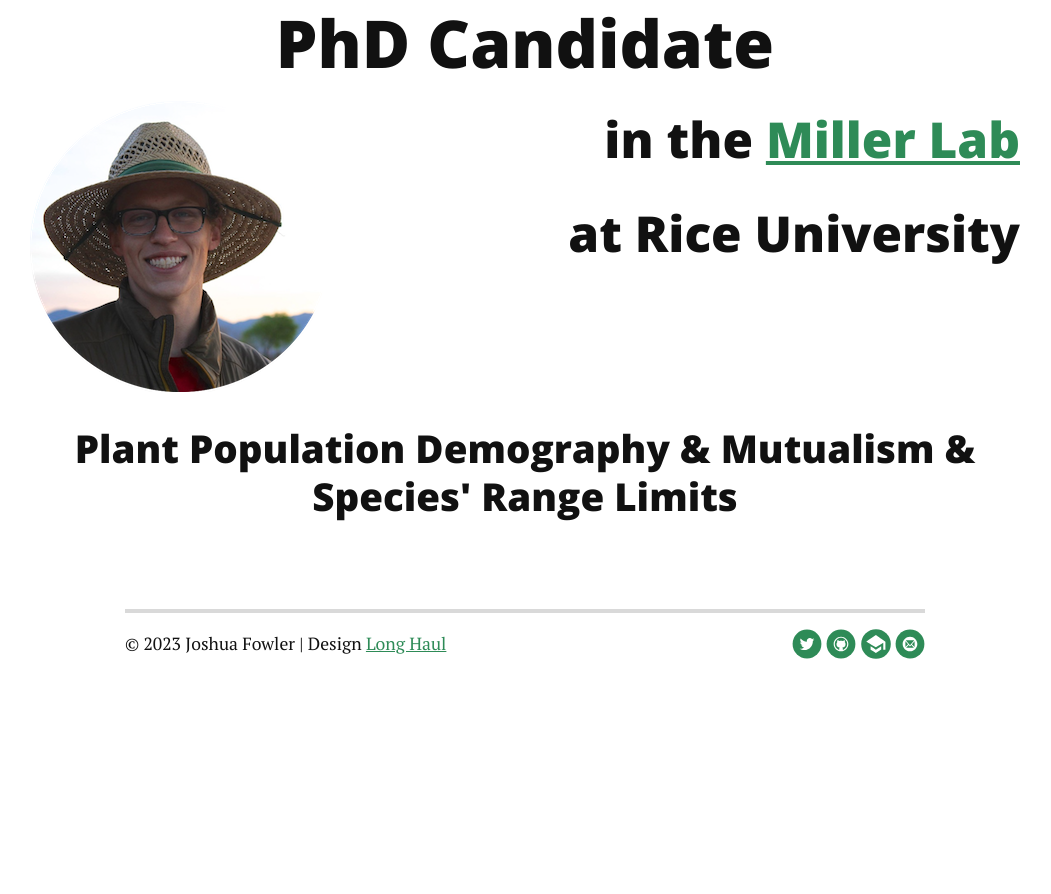
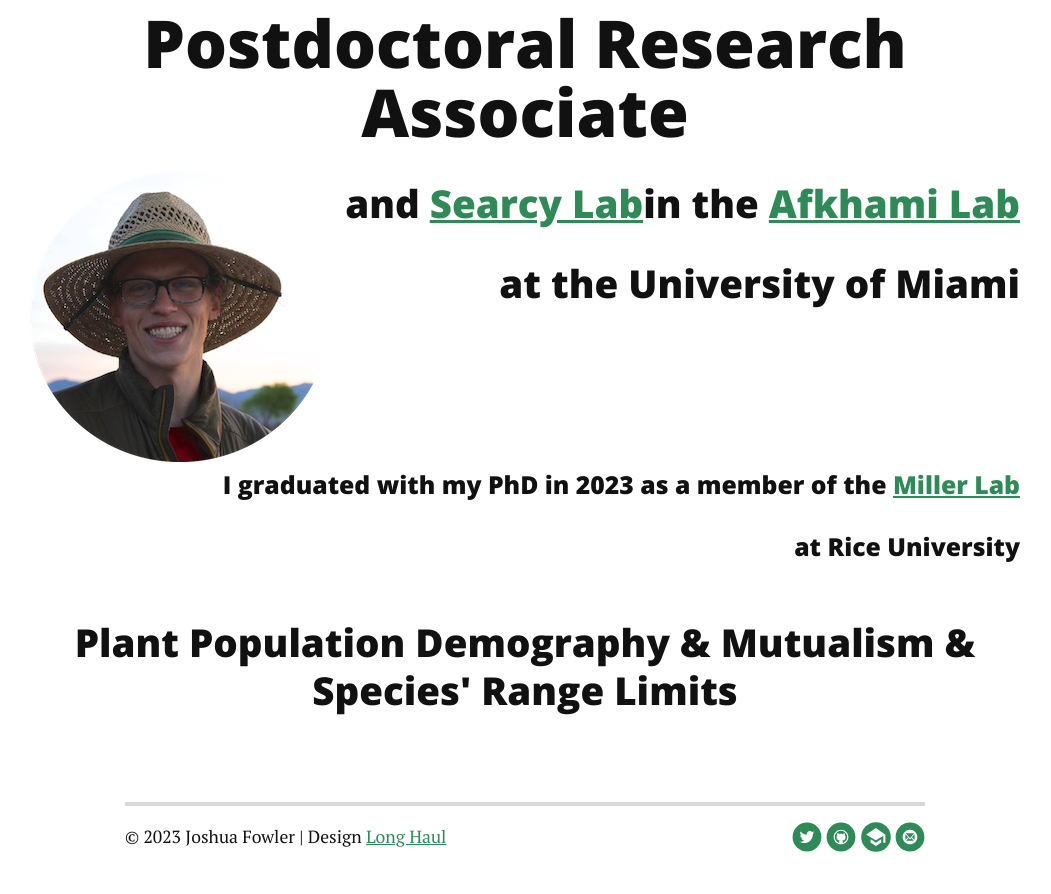
Before and after one commit to joshuacfowler/joshuacfowler.github.io, a Jekyll site: the page built from index.html, in a window 1280 px wide. Shown: the part 330-1224 px from the top of the page, without its empty margins (115-1166 px from the left). Built offline with Jekyll 4.4.1, drawn with Linux system fonts in a browser that asks for light colours; nearby versions of some CDN libraries; the list of posts is cut into pages by our own code; before the commit the page ends 1030 px from its top, so only the background shows below that.

Commit message:
Update index.html

```diff
--- a/index.html
+++ b/index.html
@@ -4,11 +4,15 @@
 ---
 
 <div class="home" id="home">
-  <h1 class="PageTitle" style="text-align:center"> PhD Candidate </h1>
+  <h1 class="PageTitle" style="text-align:center"> Postdoctoral Research Associate </h1>
   <div>
      <img src="/assets/img/portrait.png" style="float:left">
-        <h2 style="float:right"> in the <a href="https://millerlabrice.github.io/"> Miller Lab</a></h2>
-        <h2 style="float:right">at Rice University</h2>
+        <h3 style="float:right"> in the <a href="https://michelleafkhami.wordpress.com/"> Afkhami Lab</a></h3>
+        <h3 style="float:right"> and <a href="https://casearcy.wordpress.com/"> Searcy Lab</a></h3>
+        <h3 style="float:right"> at the University of Miami</h3>
+
+        <h4 style="float:right"> I graduated with my PhD in 2023 as a member of the <a href="https://miller-lab-ecology.weebly.com/"> Miller Lab</a></h2>
+        <h4 style="float:right">at Rice University</h2>
   </div>
   <div>
   <h3 class="footer" style="float:center">Plant Population Demography & Mutualism & Species' Range Limits</h3>
```
